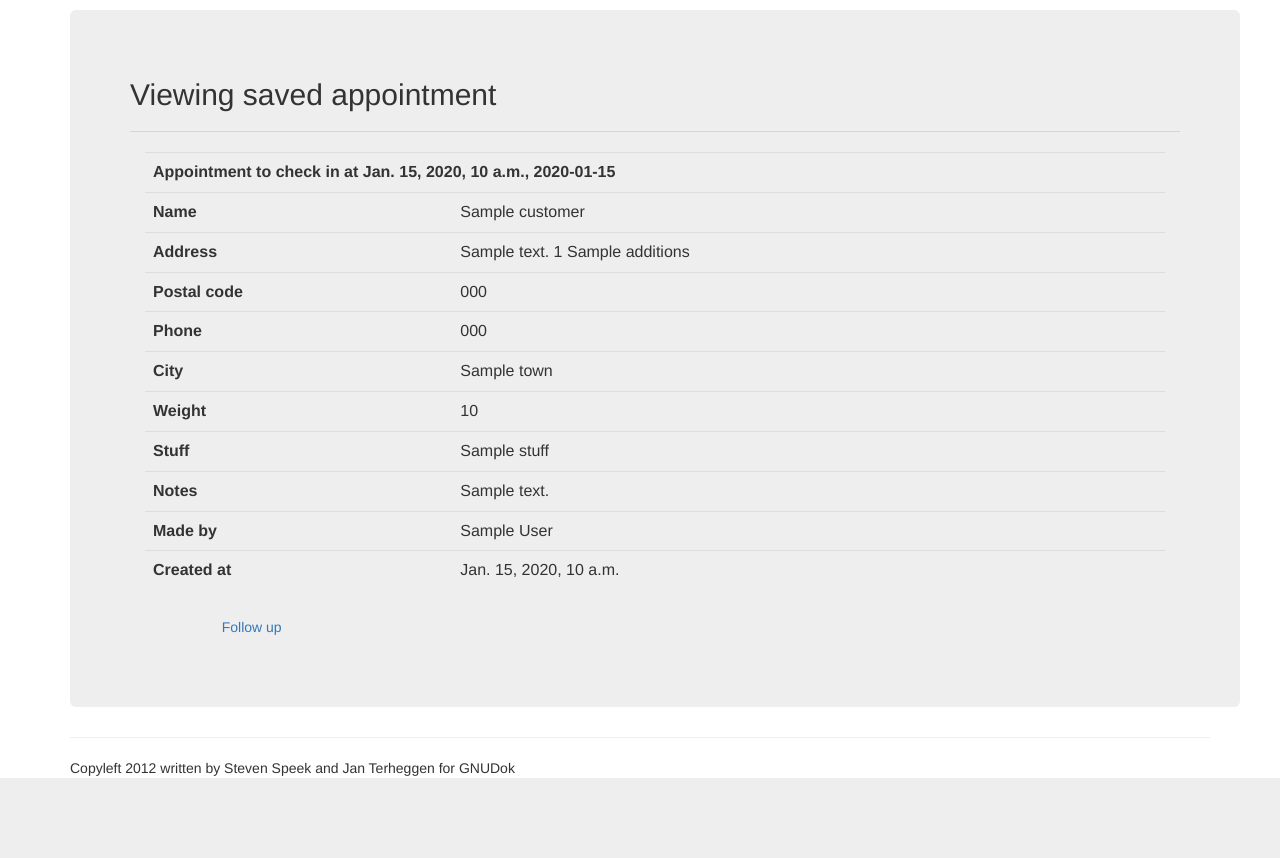
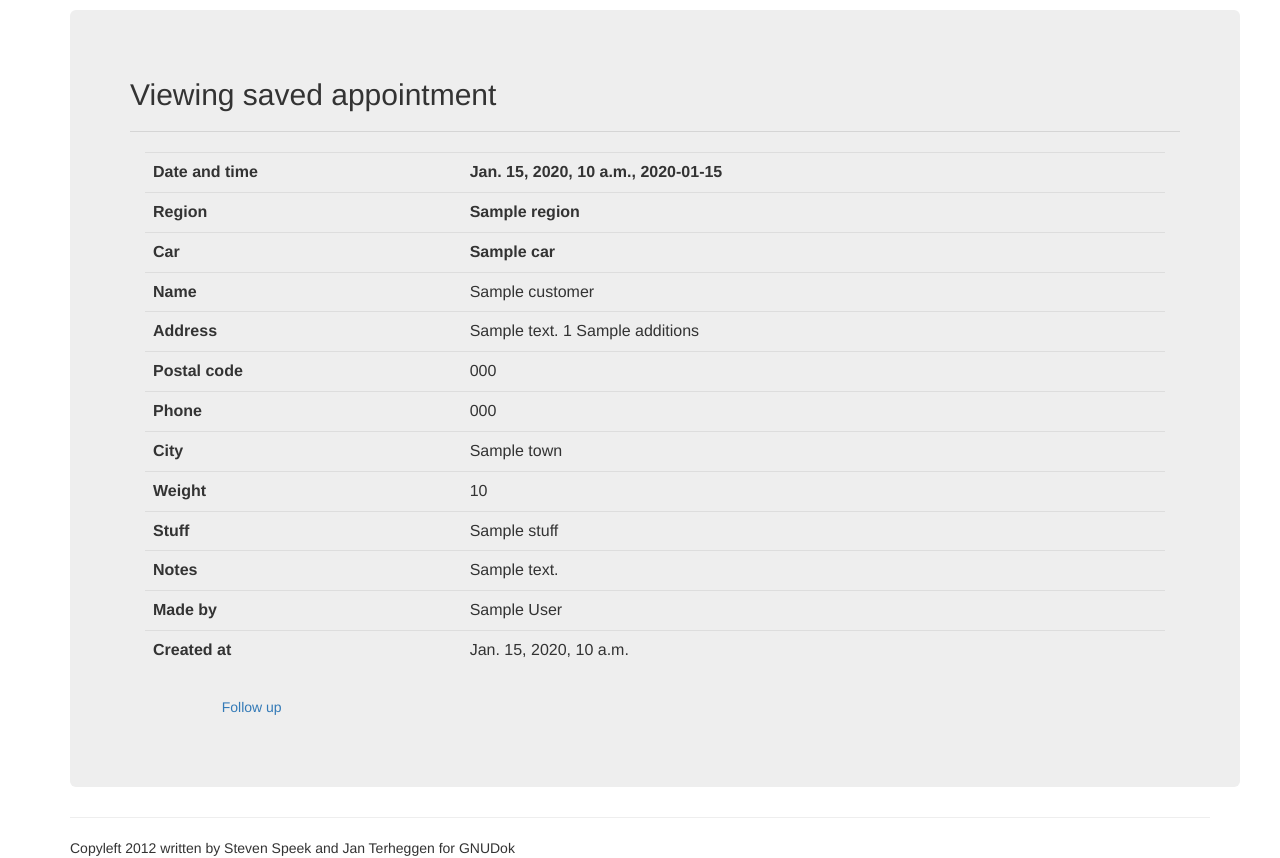
Before and after one commit to slspeek/gnudok-planner, a Django app: template src/planner/main/templates/main/appointment_detail.html in a window 1280 px wide. Shown: the part 50-908 px from the top of the page. Before the commit the page ends 828 px from the top, so only its background shows below. Run offline with Django 3.2, Linux system fonts and the light colour scheme; the template is opened without the code that fills it: most values are stand-ins (such as "Sample title", 1, 10 or a date in 2020); parts of the project's set-up code (start-up, migrations or seed data) failed here and were passed over; some libraries are stand-ins or nearby versions.

Commit message:
Car, Region in appointment detail and pick-up list

```diff
--- a/src/planner/main/templates/appointment_list.html
+++ b/src/planner/main/templates/appointment_list.html
@@ -12,7 +12,7 @@
 {% block title %}{{ title }}{% endblock %}
 
 {% block content %}
-<h2>{% trans "Pick up" %} {{ car.name }} {{ date|date:"l j E o" }} {{ timeslot.begin }} - {{ timeslot.end }}</h2>
+<h2>{% trans "Pick up" %} {{ car.name }} {% trans " in " %} {{ region.name }} {{ date|date:"l j E o" }} {{ timeslot.begin }} - {{ timeslot.end }}</h2>
 <hr/>
 <table class="table table-bordered">
 	<tr>
--- a/src/planner/main/templates/main/appointment_detail.html
+++ b/src/planner/main/templates/main/appointment_detail.html
@@ -8,8 +8,16 @@
 <div class="container">
 	<table class="table">
 		<tr>
-			<th colspan="2">{% trans "Appointment to check in at" %} {{ object.calendar.date }}, {{ object.calendar.timeslot }}</th>
+			<th>{% trans "Date and time" %}</th><th> {{ object.calendar.date }}, {{ object.calendar.timeslot }}</th>
+
 		</tr>
+		<tr>
+			<th>{% trans "Region" %}</th><th>{{ region.name }}</th>
+		</tr>
+		<tr>
+			<th>{% trans "Car" %}</th><th>{{ object.calendar.car }}</th>
+		</tr>
+
 		<tr>
 			<th>{% trans "Name" %}</th><td>{{ object.customer.name }}</td>
 		</tr>
--- a/src/planner/main/urls.py
+++ b/src/planner/main/urls.py
@@ -1,6 +1,4 @@
 from __future__ import absolute_import
-from django.views.generic.detail import DetailView
-
 from .models import Appointment
 from django.conf.urls import patterns, url
 from .views import create_appointment, choose_a_date,\
@@ -8,7 +6,7 @@ from .views import create_appointment, choose_a_date,\
     edit_appointment, cancel_appointment
 from .viewers_views import display_date_form,\
     render_appointment_list, choose_calendar, \
-    calendar_search_view, weekview, overview
+    calendar_search_view, weekview, overview, appointment_detail
 from .views import appointment_manipulation
 from .views import get_available_dates, get_customer
 
@@ -16,7 +14,7 @@ urlpatterns = patterns('',
 
     (r'^get_available_dates/(?P<postalcode>\w+)/(?P<weight>\d+)/(?P<date_iso>\d{0,8})', get_available_dates),
     (r'^get_customer/(?P<postalcode>\w+)/(?P<number>\w+)/(?P<addition>\w*)', get_customer),
-    url(r'^app/detail/(?P<pk>\d+)$', DetailView.as_view(model=Appointment), name='AppointmentView'),
+    url(r'^app/detail/(?P<pk>\d+)$', appointment_detail, name='AppointmentView'),
     (r'^app/create/(?P<calendar_id>\d+)/(?P<weight>\d+)', create_appointment),
     url(r'^app/edit/(?P<appointment_id>\w+)/(?P<date_iso>\d{0,8})', edit_appointment, name='AppointmentEdit'),
     url(r'^edit/(?P<appointment_id>\w+)/(?P<customer_id>\w+)/(?P<date_iso>\d{0,8})', appointment_manipulation, name='AppointmentEditExtra'),
```
Also changed, not shown: src/planner/main/viewers_views.py (+15 -1 lines), src/planner/main/admin.py (line endings or trailing spaces).
